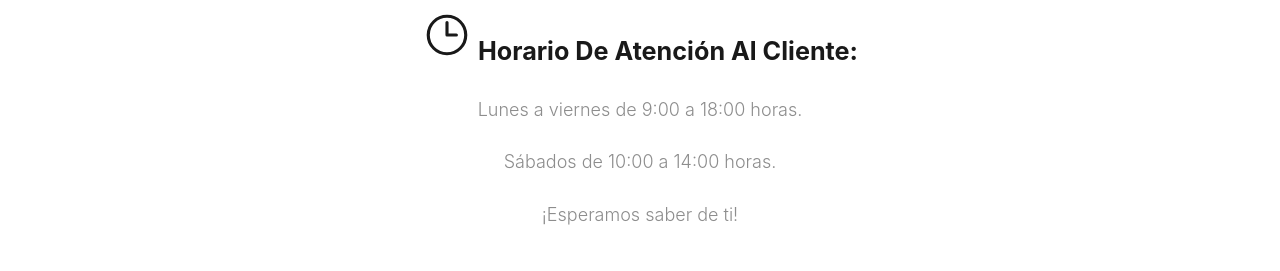
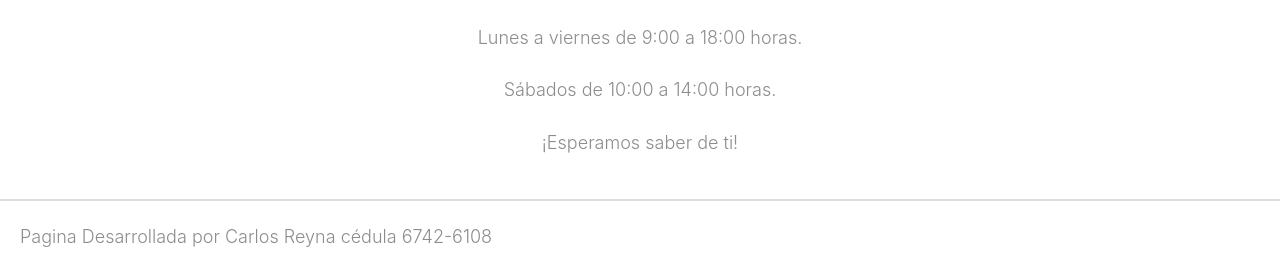
Before and after one commit to Asdaois/tienda-accesorios-celulares, a website built with Vite: page contactenos.html in a window 1280 px wide. Shown: the part 1023-1294 px from the top of the page. Built offline with nearby package versions, Linux system fonts and the light colour scheme.

Commit message:
add footer

```diff
--- a/contactenos.html
+++ b/contactenos.html
@@ -88,20 +88,17 @@
       </div>
     </div>
 
-
-    [Formulario de contacto] Completa nuestro formulario de contacto: [Enlace al formulario de contacto]
-
-    También puedes encontrarnos en las redes sociales:
-
     <h3>Redes sociales</h3>
     <div class="">
-      <a href="https://www.facebook.com/"><svg xmlns="http://www.w3.org/2000/svg" x="0px" y="0px" width="100" height="100" viewBox="0 0 48 48">
+      <a href="https://www.facebook.com/"><svg xmlns="http://www.w3.org/2000/svg" x="0px" y="0px" width="100"
+          height="100" viewBox="0 0 48 48">
           <path fill="#039be5" d="M24 5A19 19 0 1 0 24 43A19 19 0 1 0 24 5Z"></path>
           <path fill="#fff"
             d="M26.572,29.036h4.917l0.772-4.995h-5.69v-2.73c0-2.075,0.678-3.915,2.619-3.915h3.119v-4.359c-0.548-0.074-1.707-0.236-3.897-0.236c-4.573,0-7.254,2.415-7.254,7.917v3.323h-4.701v4.995h4.701v13.729C22.089,42.905,23.032,43,24,43c0.875,0,1.729-0.08,2.572-0.194V29.036z">
           </path>
         </svg></a>
-      <a href="https://www.instagram.com/"><svg xmlns="http://www.w3.org/2000/svg" x="0px" y="0px" width="100" height="100" viewBox="0 0 48 48">
+      <a href="https://www.instagram.com/"><svg xmlns="http://www.w3.org/2000/svg" x="0px" y="0px" width="100"
+          height="100" viewBox="0 0 48 48">
           <path fill="#304ffe"
             d="M41.67,13.48c-0.4,0.26-0.97,0.5-1.21,0.77c-0.09,0.09-0.14,0.19-0.12,0.29v1.03l-0.3,1.01l-0.3,1l-0.33,1.1 l-0.68,2.25l-0.66,2.22l-0.5,1.67c0,0.26-0.01,0.52-0.03,0.77c-0.07,0.96-0.27,1.88-0.59,2.74c-0.19,0.53-0.42,1.04-0.7,1.52 c-0.1,0.19-0.22,0.38-0.34,0.56c-0.4,0.63-0.88,1.21-1.41,1.72c-0.41,0.41-0.86,0.79-1.35,1.11c0,0,0,0-0.01,0 c-0.08,0.07-0.17,0.13-0.27,0.18c-0.31,0.21-0.64,0.39-0.98,0.55c-0.23,0.12-0.46,0.22-0.7,0.31c-0.05,0.03-0.11,0.05-0.16,0.07 c-0.57,0.27-1.23,0.45-1.89,0.54c-0.04,0.01-0.07,0.01-0.11,0.02c-0.4,0.07-0.79,0.13-1.19,0.16c-0.18,0.02-0.37,0.03-0.55,0.03 l-0.71-0.04l-3.42-0.18c0-0.01-0.01,0-0.01,0l-1.72-0.09c-0.13,0-0.27,0-0.4-0.01c-0.54-0.02-1.06-0.08-1.58-0.19 c-0.01,0-0.01,0-0.01,0c-0.95-0.18-1.86-0.5-2.71-0.93c-0.47-0.24-0.93-0.51-1.36-0.82c-0.18-0.13-0.35-0.27-0.52-0.42 c-0.48-0.4-0.91-0.83-1.31-1.27c-0.06-0.06-0.11-0.12-0.16-0.18c-0.06-0.06-0.12-0.13-0.17-0.19c-0.38-0.48-0.7-0.97-0.96-1.49 c-0.24-0.46-0.43-0.95-0.58-1.49c-0.06-0.19-0.11-0.37-0.15-0.57c-0.01-0.01-0.02-0.03-0.02-0.05c-0.1-0.41-0.19-0.84-0.24-1.27 c-0.06-0.33-0.09-0.66-0.09-1c-0.02-0.13-0.02-0.27-0.02-0.4l1.91-2.95l1.87-2.88l0.85-1.31l0.77-1.18l0.26-0.41v-1.03 c0.02-0.23,0.03-0.47,0.02-0.69c-0.01-0.7-0.15-1.38-0.38-2.03c-0.22-0.69-0.53-1.34-0.85-1.94c-0.38-0.69-0.78-1.31-1.11-1.87 C14,7.4,13.66,6.73,13.75,6.26C14.47,6.09,15.23,6,16,6h16c4.18,0,7.78,2.6,9.27,6.26C41.43,12.65,41.57,13.06,41.67,13.48z">
           </path>
@@ -161,7 +158,8 @@
               stroke-miterlimit="10" stroke-width="2"></circle>
           </g>
         </svg></a>
-      <a href="https://x.com/"><svg xmlns="http://www.w3.org/2000/svg" x="0px" y="0px" width="100" height="100" viewBox="0 0 50 50">
+      <a href="https://x.com/"><svg xmlns="http://www.w3.org/2000/svg" x="0px" y="0px" width="100" height="100"
+          viewBox="0 0 50 50">
           <path
             d="M 11 4 C 7.134 4 4 7.134 4 11 L 4 39 C 4 42.866 7.134 46 11 46 L 39 46 C 42.866 46 46 42.866 46 39 L 46 11 C 46 7.134 42.866 4 39 4 L 11 4 z M 13.085938 13 L 21.023438 13 L 26.660156 21.009766 L 33.5 13 L 36 13 L 27.789062 22.613281 L 37.914062 37 L 29.978516 37 L 23.4375 27.707031 L 15.5 37 L 13 37 L 22.308594 26.103516 L 13.085938 13 z M 16.914062 15 L 31.021484 35 L 34.085938 35 L 19.978516 15 L 16.914062 15 z">
           </path>
@@ -184,8 +182,11 @@
       ¡Esperamos saber de ti!
     </p>
   </main>
-  <footer>
 
+  <footer class="">
+    <p class="container" style="margin: 0 auto;">
+      Pagina Desarrollada por Carlos Reyna cédula 6742-6108
+    </p>
   </footer>
 </body>
 
--- a/styles/style.css
+++ b/styles/style.css
@@ -603,3 +603,10 @@ fieldset[disabled] a.btn {
 main {
   padding: 20px
 }
+
+footer {
+  margin: 0 auto;
+  padding-top: 20px;
+  padding-left: 20px;
+  border-top: 2px solid #ddd;
+}
```
Also changed, not shown: carrito.html (+4 -1 lines), index.html (+8 -3 lines), productos.html (+4 -2 lines).
